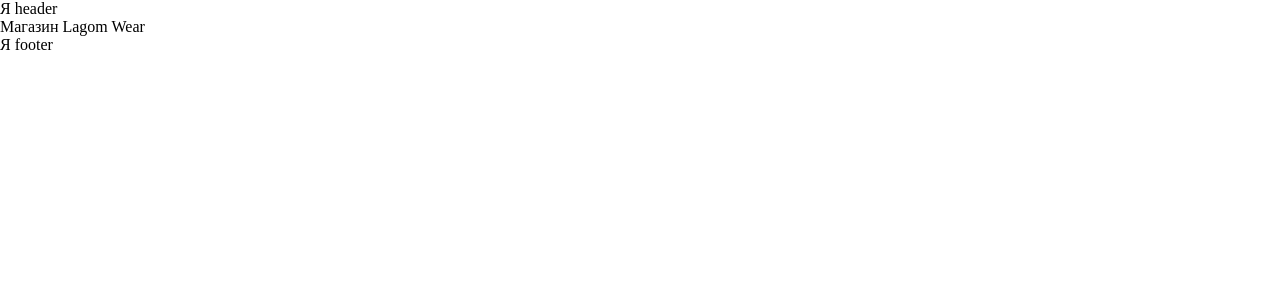
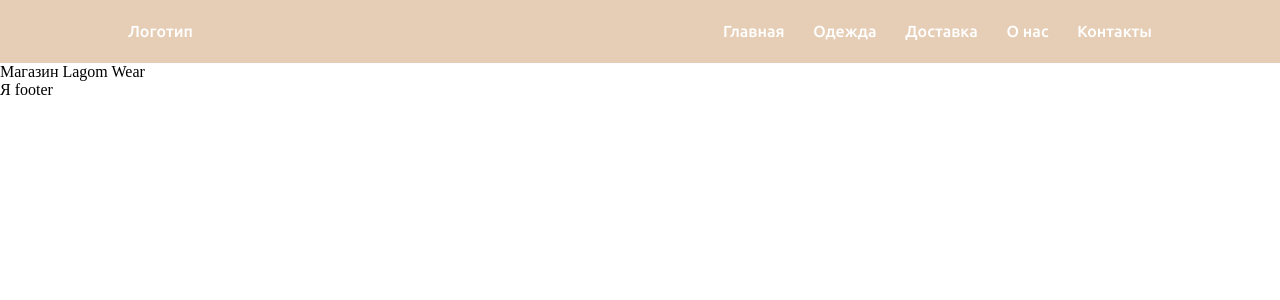
Before and after one commit to MargoPuhoff/Lagom_Wear, a Vue app: page / in a window 1280 px wide. Shown: the top 300 px of the page. Built offline with nearby package versions, Linux system fonts and the light colour scheme.

Commit message:
Сделала header

```diff
--- a/index.html
+++ b/index.html
@@ -3,6 +3,10 @@
   <head>
     <meta charset="UTF-8" />
     <meta name="viewport" content="width=device-width, initial-scale=1.0" />
+
+    <link rel="preconnect" href="https://fonts.googleapis.com">
+    <link rel="preconnect" href="https://fonts.gstatic.com" crossorigin>
+    <link href="https://fonts.googleapis.com/css2?family=Ubuntu:wght@300;400;500&display=swap" rel="stylesheet">
     <title>Lagom Wear</title>
   </head>
 
--- a/src/components/MyHeader.vue
+++ b/src/components/MyHeader.vue
@@ -1,5 +1,19 @@
 <template>
-  <div>Я header</div>
+  <div class="header">
+    <div>Логотип</div>
+
+    <div>
+      <ul>
+
+        <li>Главная</li>
+        <li>Одежда</li>
+        <li>Доставка</li>
+        <li>О нас</li>
+        <li>Контакты</li>
+
+      </ul>
+    </div>
+  </div>
 </template>
 
 <script>
@@ -10,4 +24,24 @@
 
 <style scoped>
 
+  .header{
+    padding: 1.4rem 8rem;
+    display: flex;
+    justify-content: space-between;
+    font-family: "Ubuntu", sans-serif;
+    font-weight: 500;
+    cursor: pointer;
+    color: white;
+    background: #E6CEB6;
+  }
+
+  ul{
+    display: flex;
+    flex-direction: row;
+  }
+
+  li{
+    padding-left: 1.8rem;
+    list-style: none;
+  }
 </style>
--- a/src/pages/Main.vue
+++ b/src/pages/Main.vue
@@ -1,9 +1,9 @@
 <template>
-  <my-header/>
+  <MyHeader/>
   <div>
     Магазин Lagom Wear
   </div>
-  <my-footer/>
+  <MyFooter/>
 </template>
 
 <script>
```
